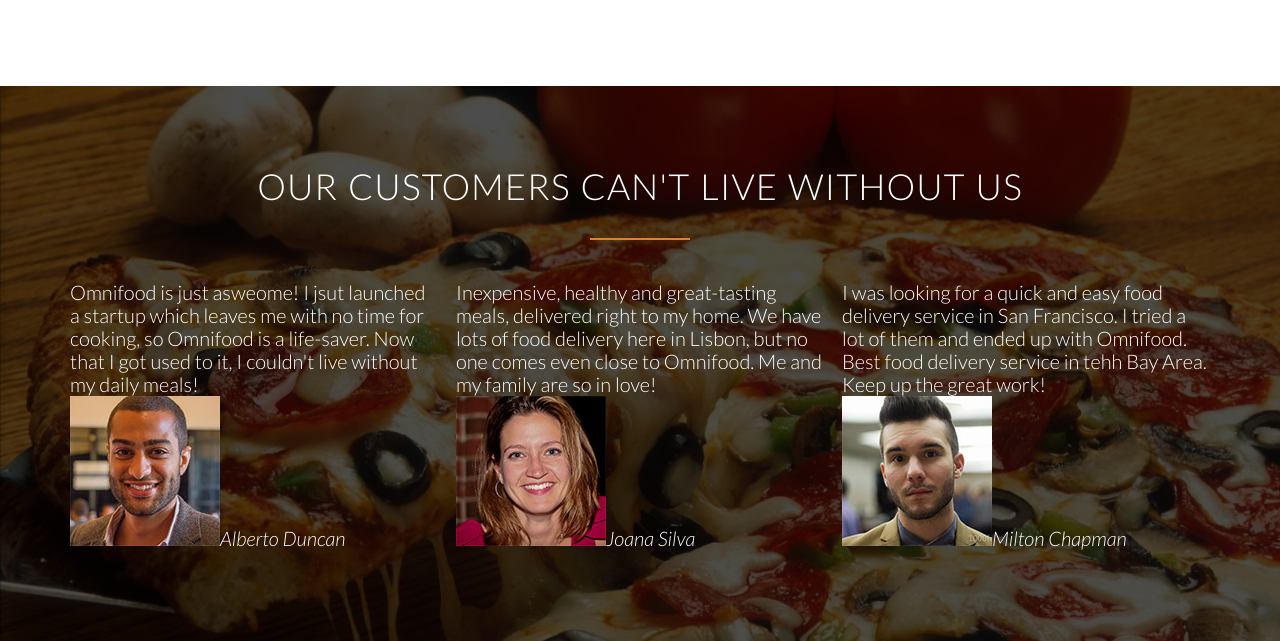
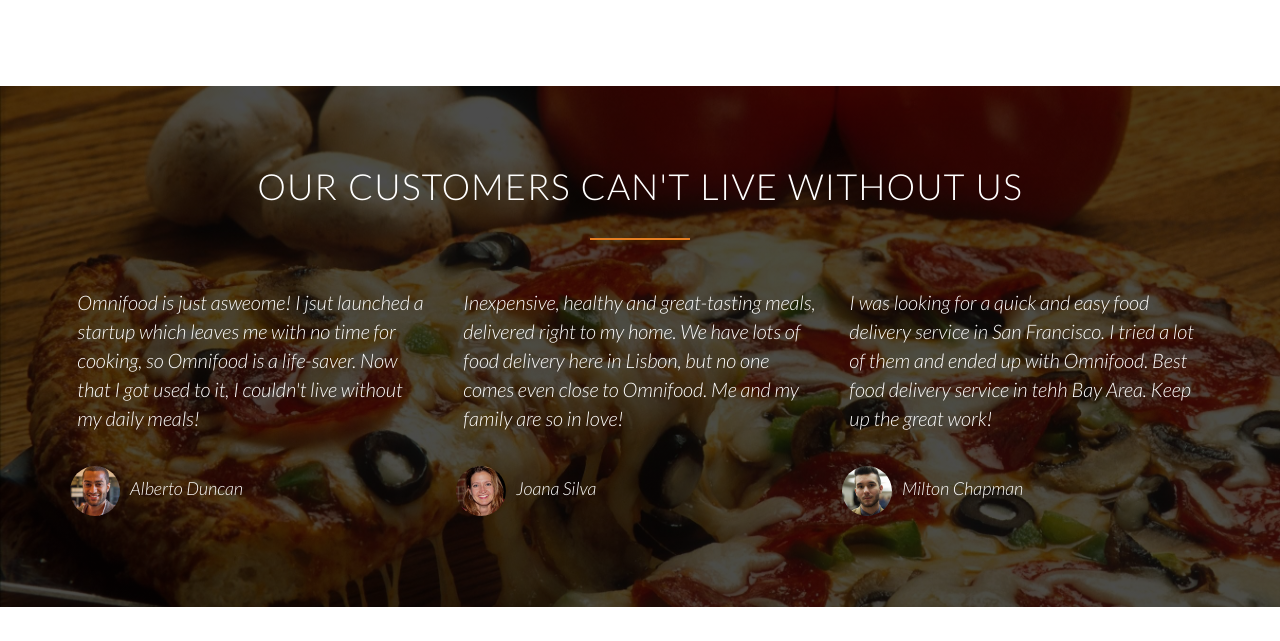
Before and after one commit to tanjahennis/omnifood, a plain HTML site: page index.html in a window 1280 px wide. Shown: the part 3279-3920 px from the top of the page. After the commit the page ends 3886 px from the top, so only its background shows below. Drawn offline with Linux system fonts and the light colour scheme; files whose address does not match are found by name.

Commit message:
styling blockquote and cite

```diff
--- a/resources/css/style.css
+++ b/resources/css/style.css
@@ -352,3 +352,22 @@
     color: #fff;
     background-attachment: fixed;
 }
+
+blockquote {
+    padding: 2%;
+    font-style: italic;
+    line-height: 145%;
+}
+
+cite {
+    font-size: 90%;
+    margin-top: 25px;
+    display: block;
+}
+
+cite img {
+    height: 50px;
+    border-radius: 50%;
+    margin-right: 10px;
+    vertical-align: middle;
+}
```
